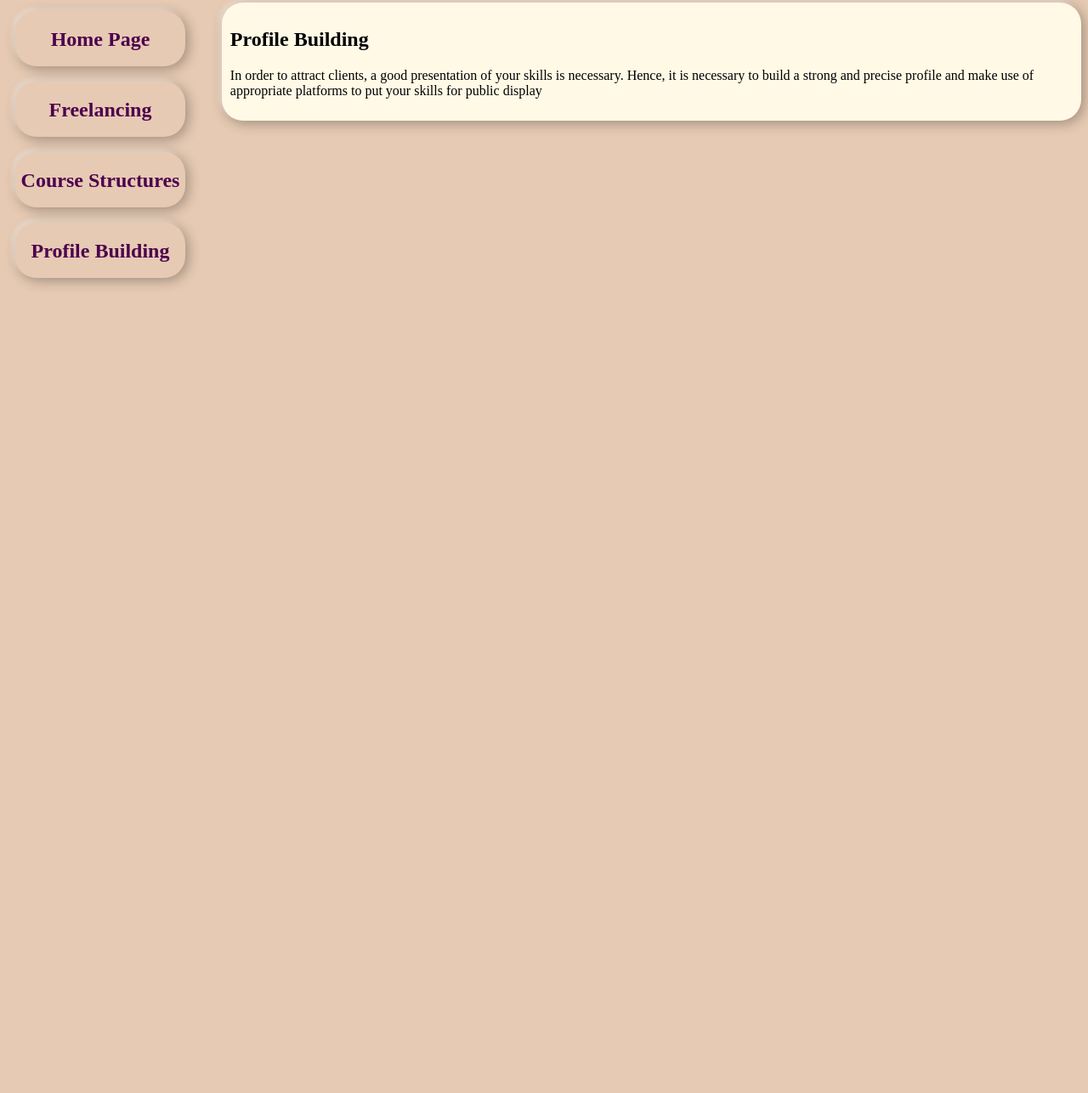
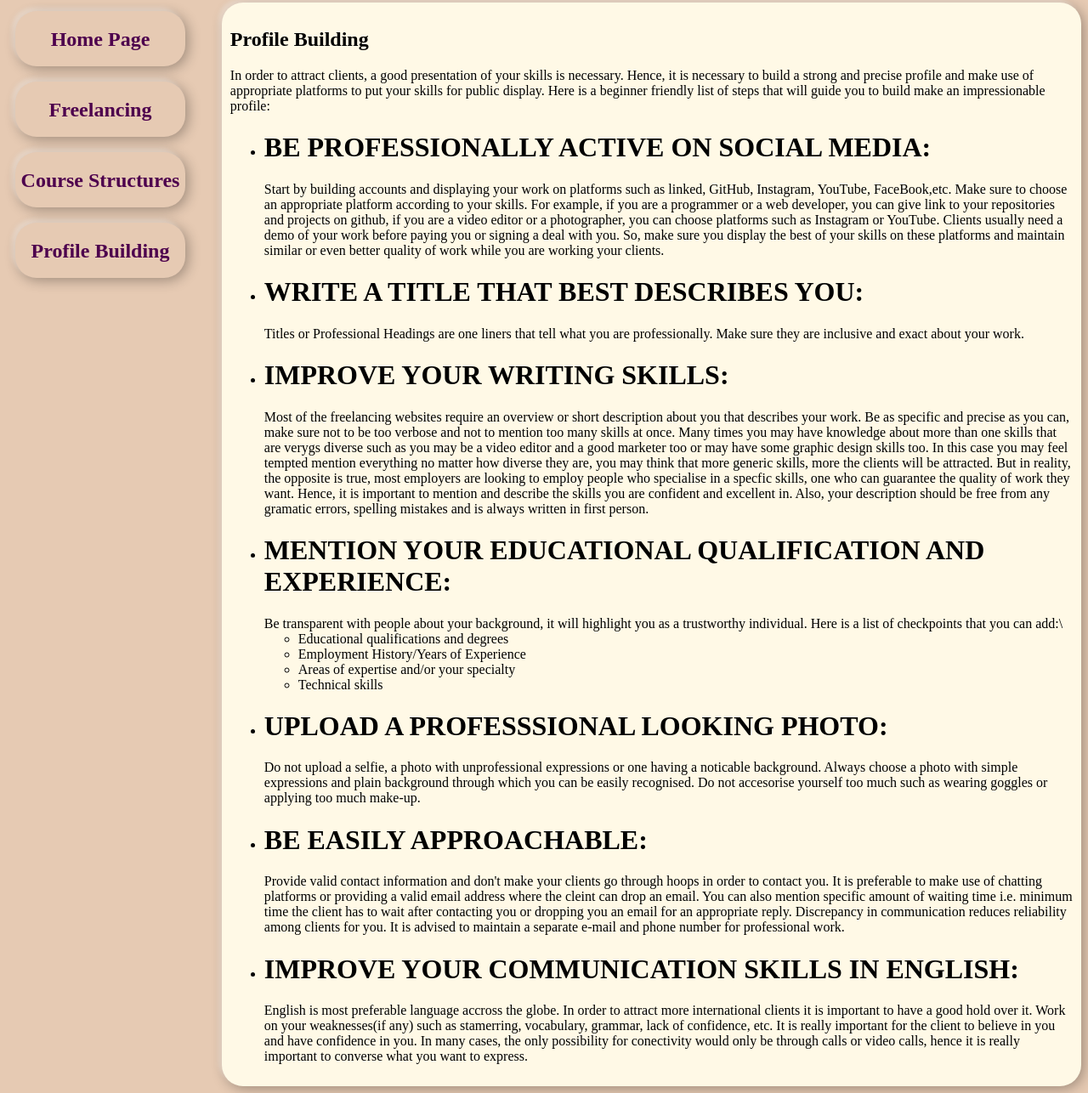
Before and after one commit to freelancintine/freelancintine.github.io, a plain HTML site: page ProfileBuilding.html in a window 1280 px wide. Shown: the part 137-1423 px from the top of the page at 85% size. Before the commit the page ends 800 px from the top, so only its background shows below. Drawn offline with Linux system fonts and the light colour scheme.

Commit message:
Update ProfileBuilding.html

```diff
--- a/ProfileBuilding.html
+++ b/ProfileBuilding.html
@@ -87,7 +87,61 @@ freelancintine
 <!--START CONTENT HERE-->
 <h2>Profile Building</h2>
 <p>In order to attract clients, a good presentation of your skills is necessary. Hence, it is necessary to build a strong and precise profile
-and make use of appropriate platforms to put your skills for public display</p>
+and make use of appropriate platforms to put your skills for public display. Here is a beginner friendly list of steps that will guide you to build
+make an impressionable profile:<br>
+<ul>
+<li><h1>BE PROFESSIONALLY ACTIVE ON SOCIAL MEDIA:</h1>Start by building accounts and displaying your work on platforms such as linked, GitHub,
+Instagram, YouTube, FaceBook,etc. Make sure to choose an appropriate platform according to your skills. For example, if you are a programmer
+or a web developer, you can give link to your repositories and projects on github, if you are a video editor or a photographer, you can choose
+platforms such as Instagram or YouTube. Clients usually need a demo of your work before paying you or signing a deal with you. So, make
+sure you display the best of your skills on these platforms and maintain similar or even better quality of work while you are working
+your clients.</li>
+<li>
+<h1>WRITE A TITLE THAT BEST DESCRIBES YOU:</h1>
+Titles or Professional Headings are one liners that tell what you are professionally. Make sure they are inclusive and exact about your work.
+</li>
+<li>
+<h1>IMPROVE YOUR WRITING SKILLS:</h1>Most of the freelancing websites require an overview or short description about you that describes your
+work. Be as specific and precise as you can, make sure not to be too verbose and not to mention too many skills at once. Many times you may
+have knowledge about more than one skills that are verygs diverse such as you may be a video editor and a good marketer too or may have some graphic design skills too.
+In this case you may feel tempted mention everything no matter how diverse they are, you may think that more generic skills, more the
+clients will be attracted. But in reality, the opposite is true, most employers are looking to employ people who specialise in a specfic skills,
+one who can guarantee the quality of work they want. Hence, it is important to mention and describe the skills you are confident and excellent in.
+Also, your description should be free from any gramatic errors, spelling mistakes and is always written in first person.
+</li>
+<li>
+<h1>MENTION YOUR EDUCATIONAL QUALIFICATION AND EXPERIENCE:</h1>
+Be transparent with people about your background, it will highlight you as a trustworthy individual. Here is a list of checkpoints that you can add:\
+<ul>
+<li>Educational qualifications and degrees</li>
+<li>Employment History/Years of Experience</li>
+<li>Areas of expertise and/or your specialty</li>
+<li>Technical skills</li>
+
+</ul>
+</li>
+<li>
+<h1>UPLOAD A PROFESSSIONAL LOOKING PHOTO:</h1>
+Do not upload a selfie, a photo with unprofessional expressions or one having a noticable background. Always choose a photo with simple
+expressions and plain background through which you can be easily recognised. Do not accesorise yourself too much such as wearing goggles or
+applying too much make-up.
+</li>
+<li>
+<h1>BE EASILY APPROACHABLE:</h1>
+Provide valid contact information and don't make your clients go through hoops in order to contact you. It is preferable to make use of
+chatting platforms or providing a valid email address where the cleint can drop an email. You can also mention specific amount of waiting time
+i.e. minimum time the client has to wait after contacting you or dropping you an email for an appropriate reply.
+Discrepancy in communication reduces reliability among clients for you. It is advised to maintain a separate e-mail and phone number for
+professional work.
+</li>
+<li>
+<h1>IMPROVE YOUR COMMUNICATION SKILLS IN ENGLISH:</h1>
+English is most preferable language accross the globe. In order to attract more international clients it is important to have a good hold over it.
+Work on your weaknesses(if any) such as stamerring, vocabulary, grammar, lack of confidence, etc. It is really important for the client to
+believe in you and have confidence in you. In many cases, the only possibility for conectivity would only be through calls or video calls, hence
+it is really important to converse what you want to express.
+</li>
+</ul></p>
 <!--END CONTENT BEFORE HERE-->
 <div>
 </div>
```
